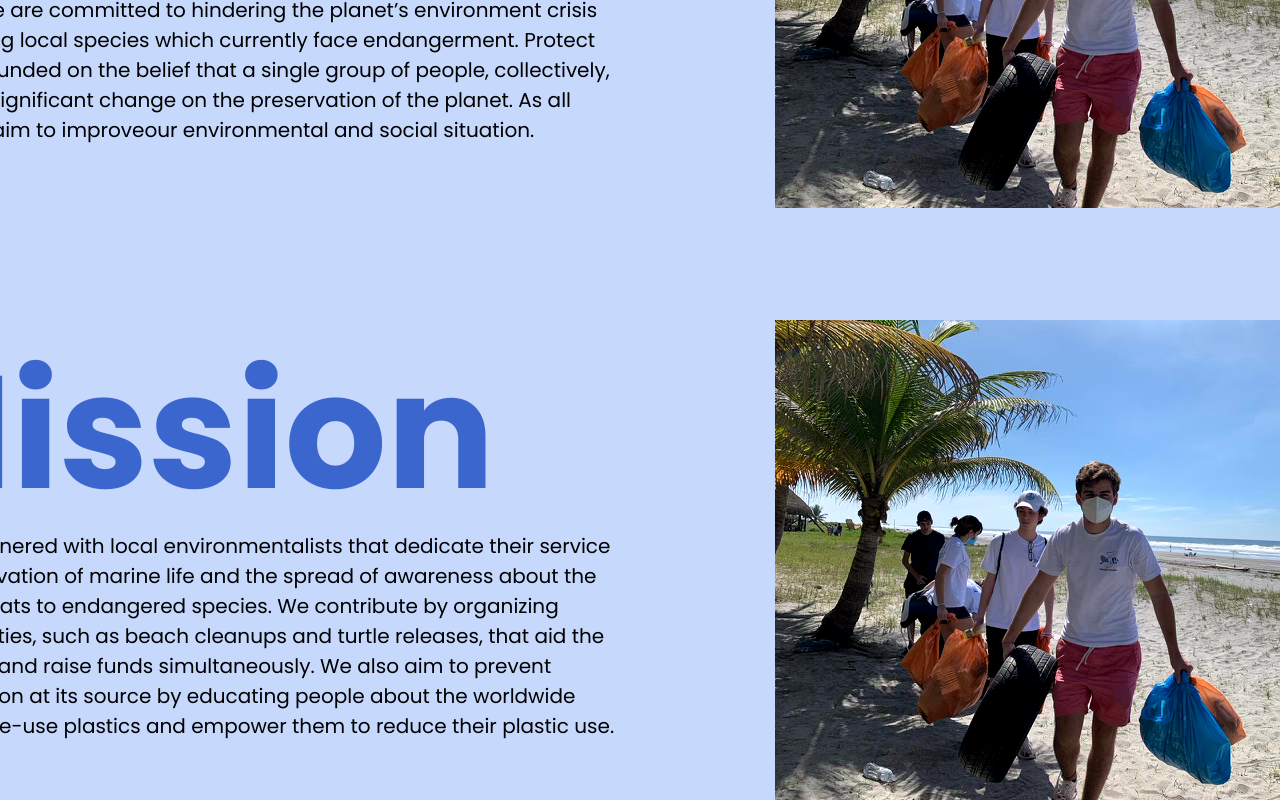
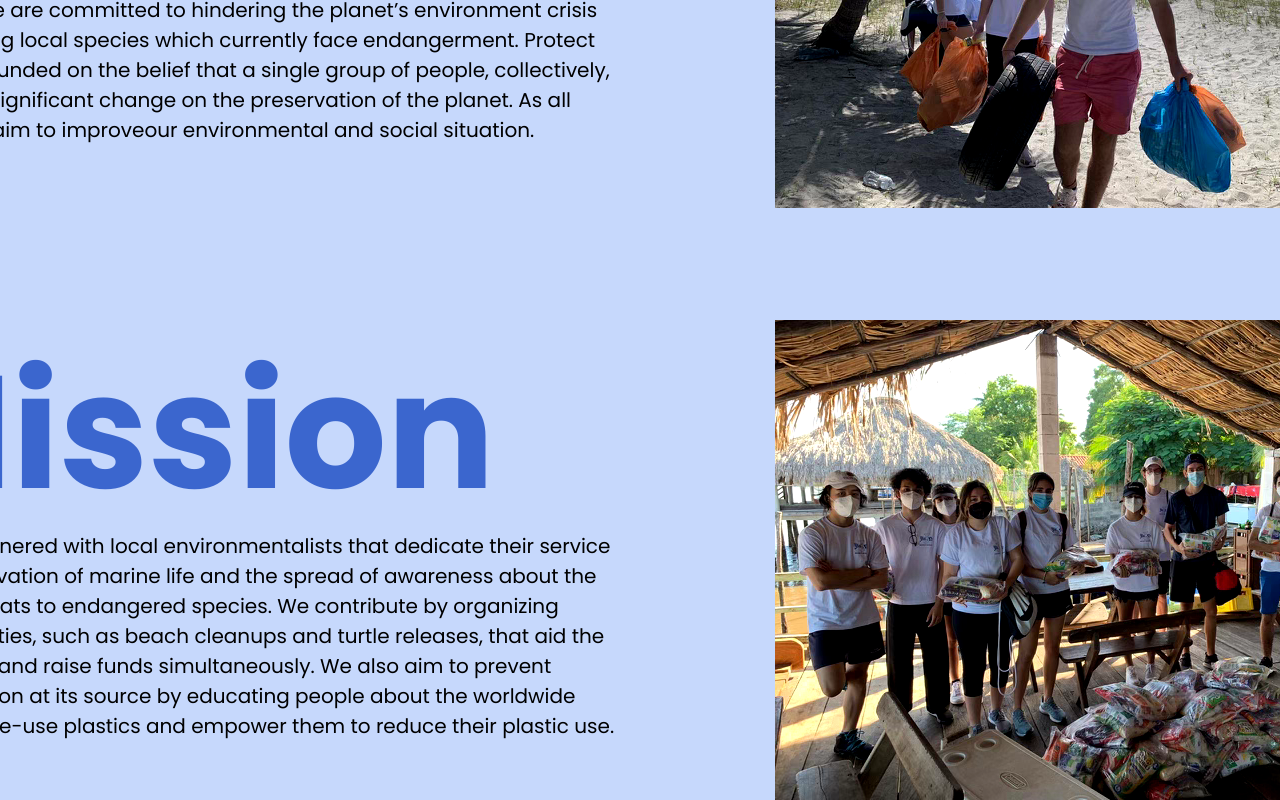
Before and after one commit to codeyStein/ProtectCorals, a Next.js app: page /about in a window 1280 px wide. Shown: the part 498-1298 px from the top of the page. Built offline with nearby package versions, Linux system fonts and the light colour scheme.

Commit message:
Fixed wrong image showing up on about page

```diff
--- a/pages/about.js
+++ b/pages/about.js
@@ -35,10 +35,10 @@ const missionPicture = "./images/about/pictureOne.png";
 
           <div className="about__container--images">
             <img src={aboutPictre}></img>
-            <img src={aboutPictre}></img>
+            <img src={missionPicture}></img>
           </div>
 
-      </div>
+        </div>
     </div>
 
     <Head>
```
